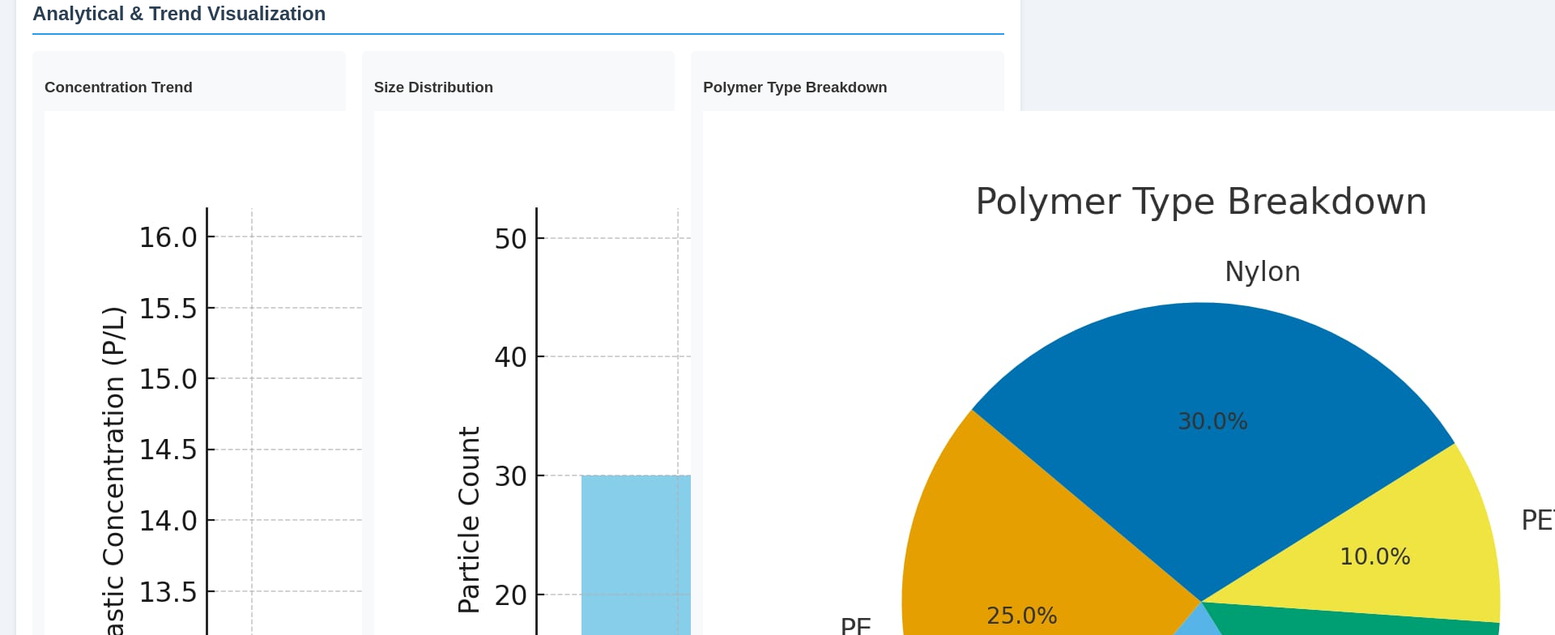
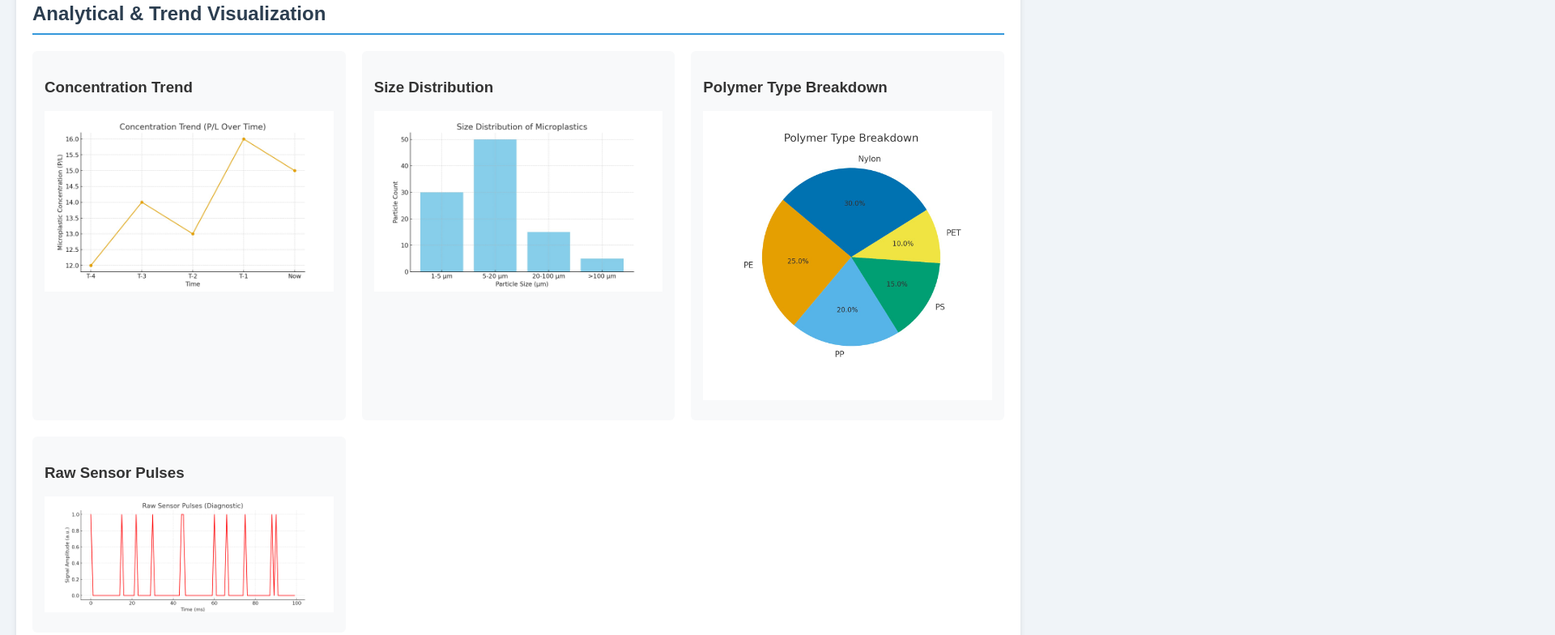
Before and after one commit to Panth09/Microplastic-Sensor, a website built with Vite: page index.html in a window 1280 px wide. Shown: the part 528-1312 px from the top of the page at 81% size, 1920 px wide, since content can reach past the window. Built offline with nearby package versions, Linux system fonts and the light colour scheme.

Commit message:
Update style.css

```diff
--- a/style.css
+++ b/style.css
@@ -11,6 +11,13 @@ h2 { color: #2c3e50; border-bottom: 2px solid #3498db; padding-bottom: 10px; }
 .metric-card { background: #ecf0f1; padding: 15px; border-radius: 6px; text-align: center; }
 .metric-value { font-size: 24px; font-weight: bold; color: #2c3e50; margin: 10px 0; }
 .charts-grid { display: grid; grid-template-columns: repeat(auto-fit, minmax(300px, 1fr)); gap: 20px; }
+.chart-image {
+    width: 100%;
+    max-width: 400px; /* Adjust to match chart-card size */
+    height: auto;
+    display: block;
+    margin: 10px auto; /* Center the image */
+}
 .chart-card { background: #f8f9fa; padding: 15px; border-radius: 6px; }
 .visual-grid { display: grid; grid-template-columns: 2fr 1fr; gap: 20px; }
 .image-gallery { background: #f8f9fa; padding: 15px; border-radius: 6px; }
```
